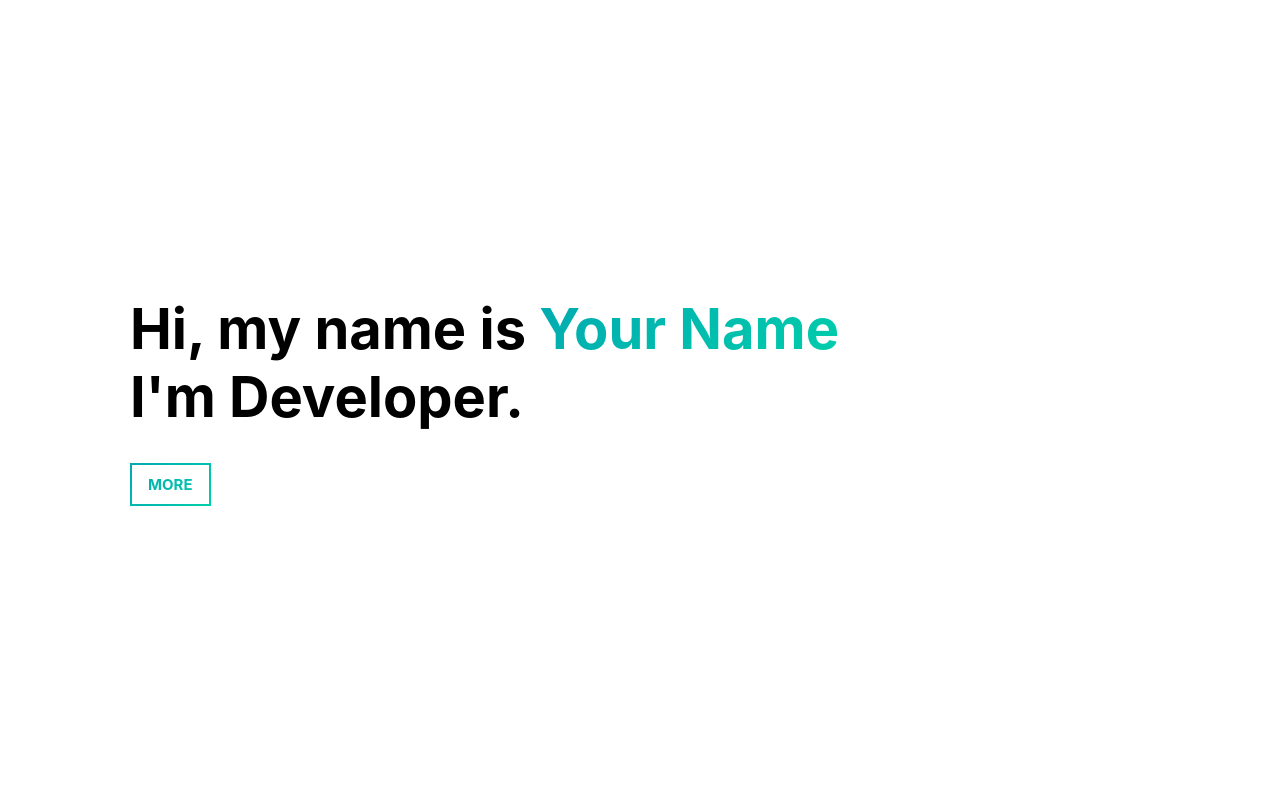
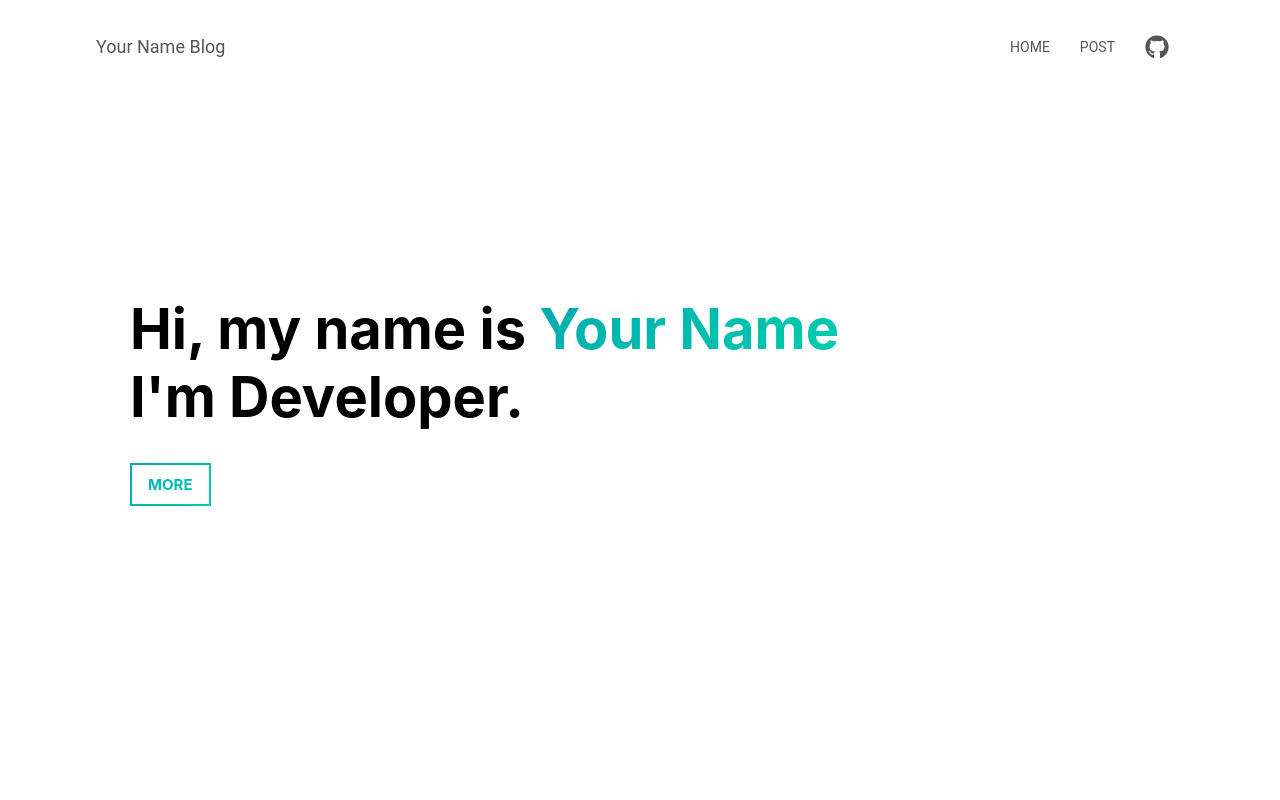
Before and after one commit to dordieux/Next-Jamstack-blog-template, a Next.js app: page / in a window 1280 px wide. Shown: the top 800 px of the page. Built offline with nearby package versions, Linux system fonts and the light colour scheme.

Commit message:
add header

```diff
--- /dev/null
+++ b/src/atoms/header/Header.tsx
@@ -0,0 +1,25 @@
+import React from "react";
+import { css } from "@emotion/react";
+
+type Props = {
+  children: React.ReactNode;
+};
+
+export default function Header(props: Props) {
+  return <header css={header}>{props.children}</header>;
+}
+
+const header = css`
+  position: fixed;
+  width: 100%;
+  color: #555;
+  background-color: #fff;
+  border-radius: 3px;
+  padding: 1rem 0;
+  z-index: 10;
+  box-shadow: 0 4px 18px 0px rgba(0, 0, 0, 0.12), 0 7px 10px -5px rgba(0, 0, 0, 0.15);
+  transition: all 150ms ease 0s;
+  background-color: transparent !important;
+  box-shadow: none;
+  padding-top: 20px;
+`;
--- /dev/null
+++ b/src/atoms/header/Title.tsx
@@ -0,0 +1,12 @@
+import React from "react";
+import { css } from "@emotion/react";
+
+export default function Title() {
+  return <span css={title}>Your Name Blog</span>;
+}
+
+const title = css`
+  font-family: "Roboto", "Helvetica", "Arial", sans-serif;
+  line-height: 30px;
+  font-size: 18px;
+`;
--- /dev/null
+++ b/src/molecules/common/LinkButton.tsx
@@ -0,0 +1,28 @@
+import React from "react";
+import Link from "next/link";
+import { css } from "@emotion/react";
+
+import SimpleButton from "../../atoms/common/SimpleButton";
+
+type Props = {
+  to: string;
+  children: React.ReactNode;
+};
+
+export default function LinkButton(props: Props) {
+  return (
+    <Link href={props.to} passHref>
+      <a css={link}>
+        <SimpleButton>{props.children}</SimpleButton>
+      </a>
+    </Link>
+  );
+}
+
+const link = css`
+  font-size: 14px;
+  cursor: pointer;
+  font-family: "Roboto", "Helvetica", "Arial", sans-serif;
+  text-decoration: none;
+  color: inherit;
+`;
--- /dev/null
+++ b/src/molecules/header/HeaderLinks.tsx
@@ -0,0 +1,36 @@
+import React from "react";
+
+import LinkButton from "../common/LinkButton";
+import GitHubLink from "../common/GithubLink";
+import { css } from "@emotion/react";
+
+export default function HeaderLinks() {
+  return (
+    <ul css={list}>
+      <li css={item}>
+        <LinkButton to="/">HOME</LinkButton>
+      </li>
+
+      <li css={item}>
+        <LinkButton to="/posts">POST</LinkButton>
+      </li>
+
+      <li css={item}>
+        <GitHubLink />
+      </li>
+    </ul>
+  );
+}
+
+const list = css`
+  margin: 0;
+  padding: 0;
+`;
+
+const item = css`
+  float: left;
+  position: relative;
+  display: block;
+  width: auto;
+  padding: 0;
+`;
--- /dev/null
+++ b/src/organisms/common/Header.tsx
@@ -0,0 +1,52 @@
+import React from "react";
+import { css } from "@emotion/react";
+
+import StyledHeader from "../../atoms/header/Header";
+import Title from "../../atoms/header/Title";
+import HeaderLinks from "../../molecules/header/HeaderLinks";
+
+export default function Header() {
+  return (
+    <StyledHeader>
+      <div css={container}>
+        <nav css={navBar}>
+          <div css={flex}>
+            <Title />
+          </div>
+          <div css={link}>
+            <HeaderLinks />
+          </div>
+        </nav>
+      </div>
+    </StyledHeader>
+  );
+}
+
+const container = css`
+  box-sizing: border-box;
+  padding: 0 16px;
+  margin: 0 auto;
+
+  @media screen and (min-width: 1280px) {
+    width: 90%;
+  }
+  @media screen and (max-width: 900px) {
+    width: 100%;
+  }
+`;
+
+const navBar = css`
+  display: flex;
+  align-items: center;
+  padding: 0 16px;
+`;
+
+const flex = css`
+  flex: 1;
+`;
+
+const link = css`
+  @media screen and (max-width: 800px) {
+    display: none;
+  }
+`;
--- a/src/pages/index.tsx
+++ b/src/pages/index.tsx
@@ -1,5 +1,6 @@
 import React from "react";
 
+import Header from "../organisms/common/Header";
 import Hero from "../organisms/home/Hero";
 import About from "../organisms/home/About";
 import Blog from "../organisms/home/Blog";
@@ -9,6 +10,7 @@ import Footer from "../organisms/common/Footer";
 export default function Home() {
   return (
     <>
+      <Header />
       <Hero />
       <About />
       <Blog />
```
